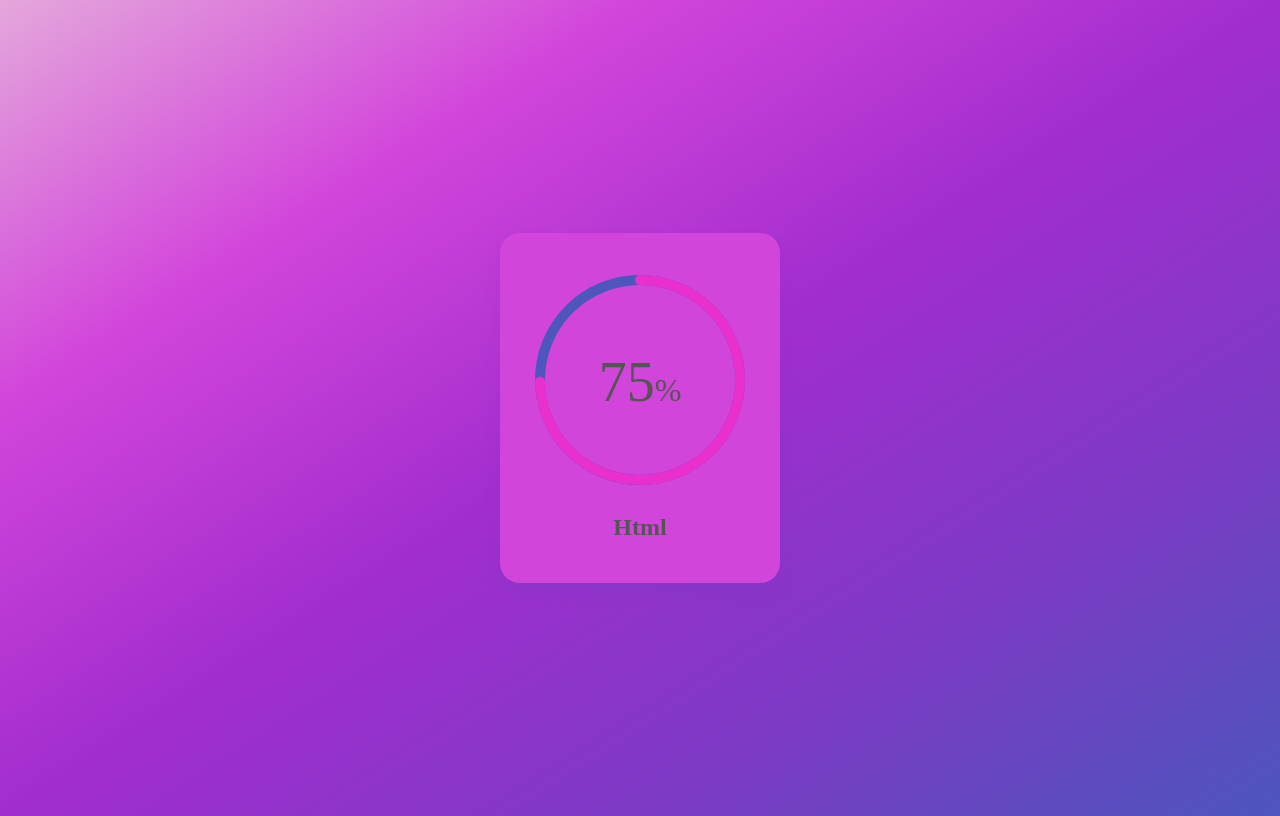
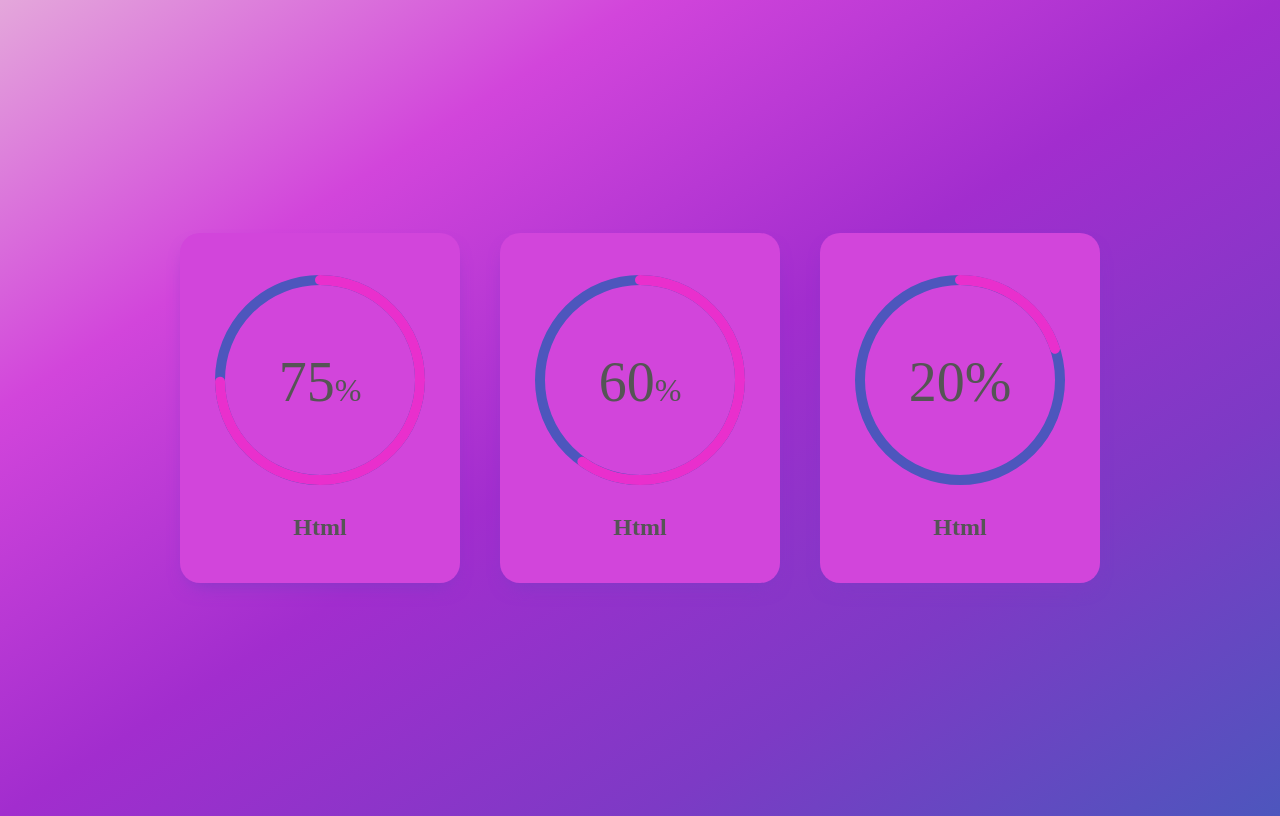
Before and after one commit to sebrog2022/progressbar, a plain HTML site: page index.html in a window 1280 px wide. Drawn offline with Linux system fonts and the light colour scheme.

Commit message:
kolejne progressy

```diff
--- a/index.html
+++ b/index.html
@@ -23,6 +23,36 @@
         </div>
     </div>
 
+    <div class="card">
+        <div class="percent">
+            <svg>
+                <circle cx="105" cy="105" r="100"></circle>
+                <circle cx="105" cy="105" r="100" style="--percent:60"></circle>
+            </svg>
+            <div class="number">
+                <h3>60<span>%</span></h3>
+            </div>
+        </div>
+        <div class="title">
+            <h2>Html</h2>
+        </div>
+    </div>
+
+    <div class="card">
+        <div class="percent">
+            <svg>
+                <circle cx="105" cy="105" r="100"></circle>
+                <circle cx="105" cy="105" r="100" style="--percent:20"></circle>
+            </svg>
+            <div class="number">
+                <h3>20%<span></span></h3>
+            </div>
+        </div>
+        <div class="title">
+            <h2>Html</h2>
+        </div>
+    </div>
+
 
 
 
```
